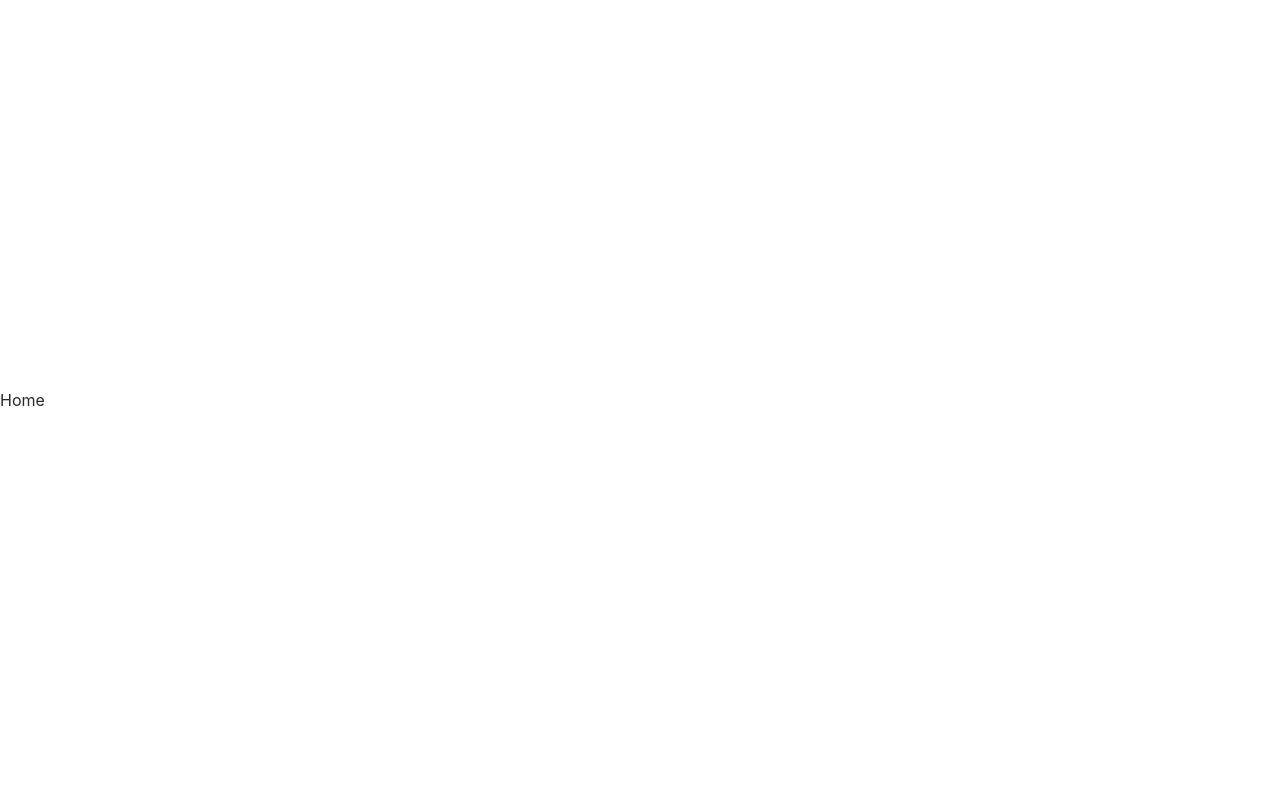
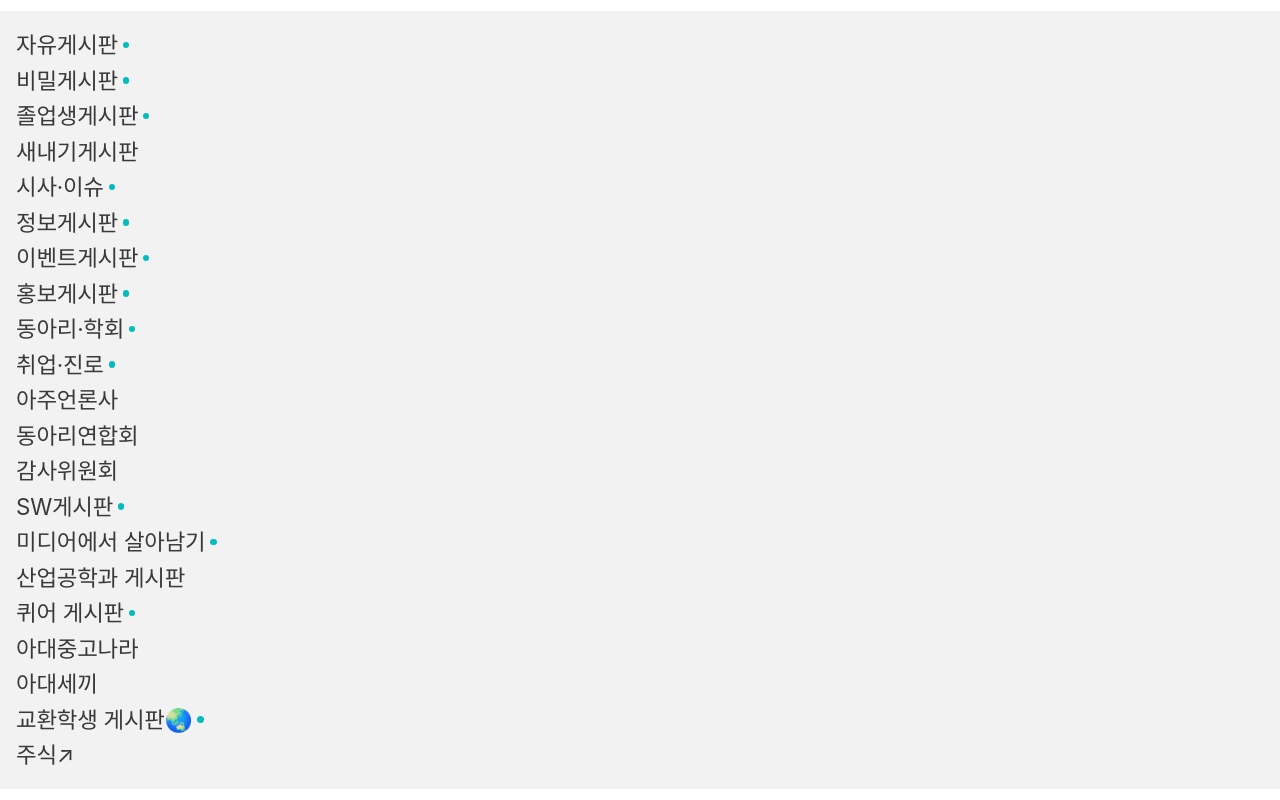
Before and after one commit to SOPT-all/37-COLLABORATION-WEB-EVERYTIME, a React (Vite) app: page / in a window 1280 px wide. Built offline with nearby package versions, Linux system fonts and the light colour scheme.

Commit message:
feat: LnbItem 공통 컴포넌트 구현 #27

```diff
--- /dev/null
+++ b/src/components/common/header/Lnb.tsx
@@ -0,0 +1,46 @@
+/**
+ * 헤더 컴포넌트 구현 시, Lnb 컴포넌트 적용할 때 참고용으로 작성한 예시 코드입니다.
+ */
+
+import { cn } from "@/utils/cn";
+import { BADGE_BOARDS, BOARD_LIST } from "@/constants/boardList";
+import { LnbItem } from "./LnbItem";
+
+import { useNavigate } from "react-router-dom";
+
+interface LnbProps {
+	isOpen: boolean;
+	onClose?: () => void;
+	badgeBoards?: string[];
+}
+
+const Lnb = ({ isOpen, onClose, badgeBoards = [...BADGE_BOARDS] }: LnbProps) => {
+	// 파란 점(업데이트 뱃지)을 표시할 게시판 목록
+	const navigate = useNavigate();
+	const handleBoardClick = (boardName: string) => {
+		navigate(`/board/${boardName}`);
+
+		// Lnb 닫기 (선택)
+		onClose?.();
+	};
+
+	// Lnb가 닫혀있으면 렌더링하지 않음
+	if (!isOpen) return null;
+
+	return (
+		<nav className={cn("border-bottom-1 border-gray-300 bg-gray-200", "p-4")}>
+			<div className="flex flex-col">
+				{BOARD_LIST.map((board) => (
+					<LnbItem
+						key={board}
+						title={board}
+						hasBadge={badgeBoards.includes(board)}
+						onClick={() => handleBoardClick(board)}
+					/>
+				))}
+			</div>
+		</nav>
+	);
+};
+
+export { Lnb };
--- /dev/null
+++ b/src/components/common/header/LnbItem.tsx
@@ -0,0 +1,33 @@
+import { cn } from "@/utils/cn";
+
+interface LnbItemProps {
+	title: string;
+	hasBadge?: boolean;
+	onClick?: () => void;
+}
+
+const LnbItem = ({ title, hasBadge = false, onClick }: LnbItemProps) => {
+	return (
+		<button
+			onClick={onClick}
+			className={cn(
+				"flex items-center gap-[0.3rem]",
+				"py-[0.2rem] pr-[5.8rem]",
+        "w-fit",
+				"body06 text-gray-800",
+				"hover:text-primary-red",
+				"transition-colors duration-200",
+				"cursor-pointer"
+			)}
+		>
+			<span>{title}</span>
+			{hasBadge && (
+				<span
+					className={cn("w-[0.4rem] h-[0.4rem]", "rounded-full bg-sub-green")}
+				/>
+			)}
+		</button>
+	);
+};
+
+export { LnbItem };
--- /dev/null
+++ b/src/constants/boardList.ts
@@ -0,0 +1,41 @@
+export const BADGE_BOARDS = [
+	"자유게시판",
+	"비밀게시판",
+	"졸업생게시판",
+	"시사·이슈",
+	"정보게시판",
+	"이벤트게시판",
+	"홍보게시판",
+	"동아리·학회",
+	"취업·진로",
+	"SW게시판",
+	"미디어에서 살아남기",
+	"퀴어 게시판",
+	"교환학생 게시판🌏",
+] as const;
+
+export const BOARD_LIST = [
+	"자유게시판",
+	"비밀게시판",
+	"졸업생게시판",
+	"새내기게시판",
+	"시사·이슈",
+	"정보게시판",
+	"이벤트게시판",
+	"홍보게시판",
+	"동아리·학회",
+	"취업·진로",
+	"아주언론사",
+	"동아리연합회",
+	"감사위원회",
+	"SW게시판",
+	"미디어에서 살아남기",
+	"산업공학과 게시판",
+	"퀴어 게시판",
+	"아대중고나라",
+	"아대세끼",
+	"교환학생 게시판🌏",
+	"주식↗",
+] as const;
+
+export type BoardType = (typeof BOARD_LIST)[number];
--- a/src/pages/HomePage.tsx
+++ b/src/pages/HomePage.tsx
@@ -1,5 +1,9 @@
+import { Lnb } from "@/components/common/header/Lnb";
+
 const HomePage = () => {
-	return <div>Home</div>;
+	return <div className="relative">
+    <Lnb isOpen={true} />
+  </div>;
 };
 
 export default HomePage;
```
